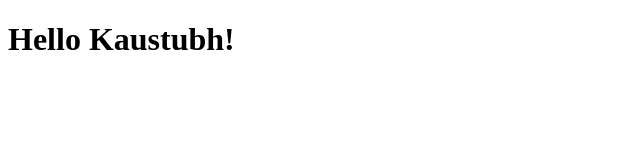
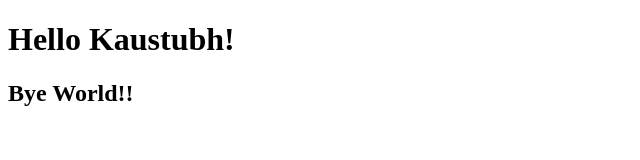
Before and after one commit to KaustubhVU/portfolio-kaustubh, a plain HTML site: page index.html in a window 1280 px wide. Shown: the whole page, without its empty margins (0-640 px from the left). Drawn offline with Linux system fonts and the light colour scheme.

Commit message:
update index file

```diff
--- a/index.html
+++ b/index.html
@@ -7,5 +7,6 @@
 </head>
 <body>
     <h1>Hello Kaustubh!</h1>
+    <h2>Bye World!!</h2>
 </body>
 </html>
```
